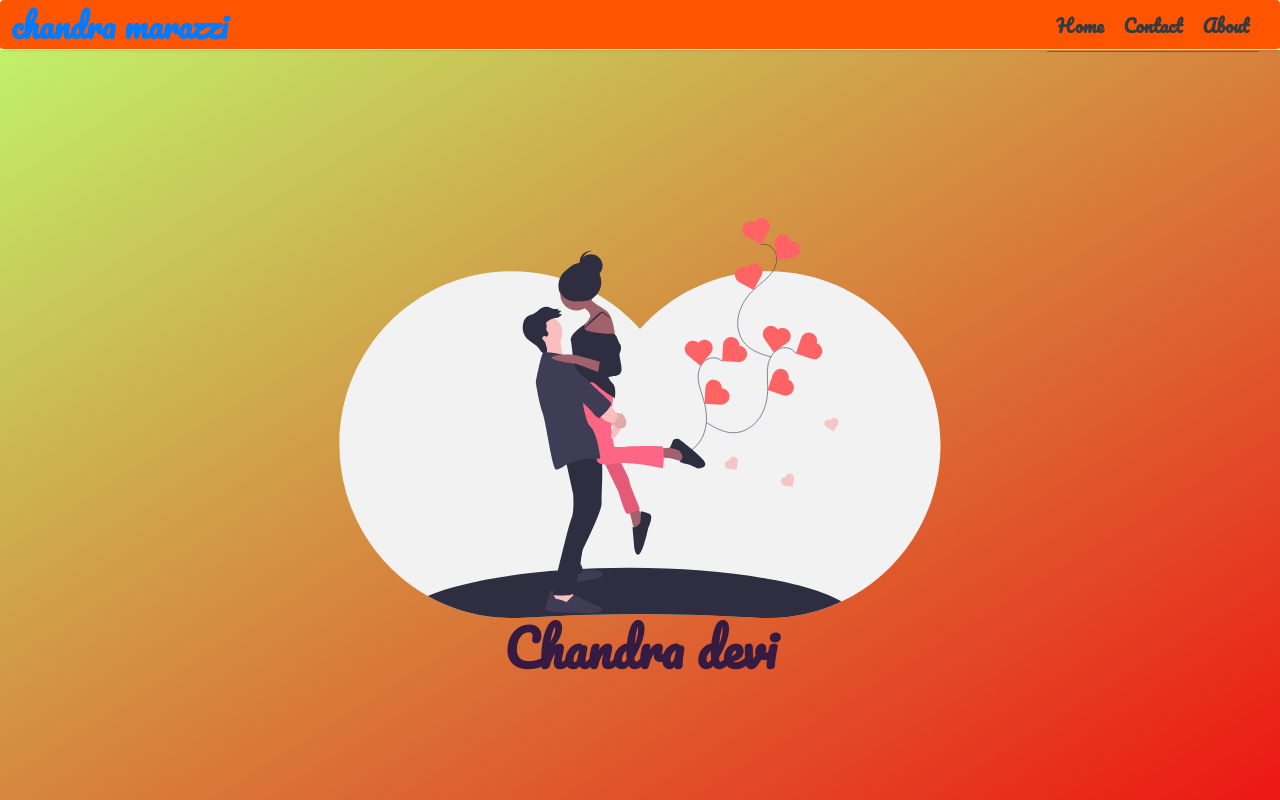
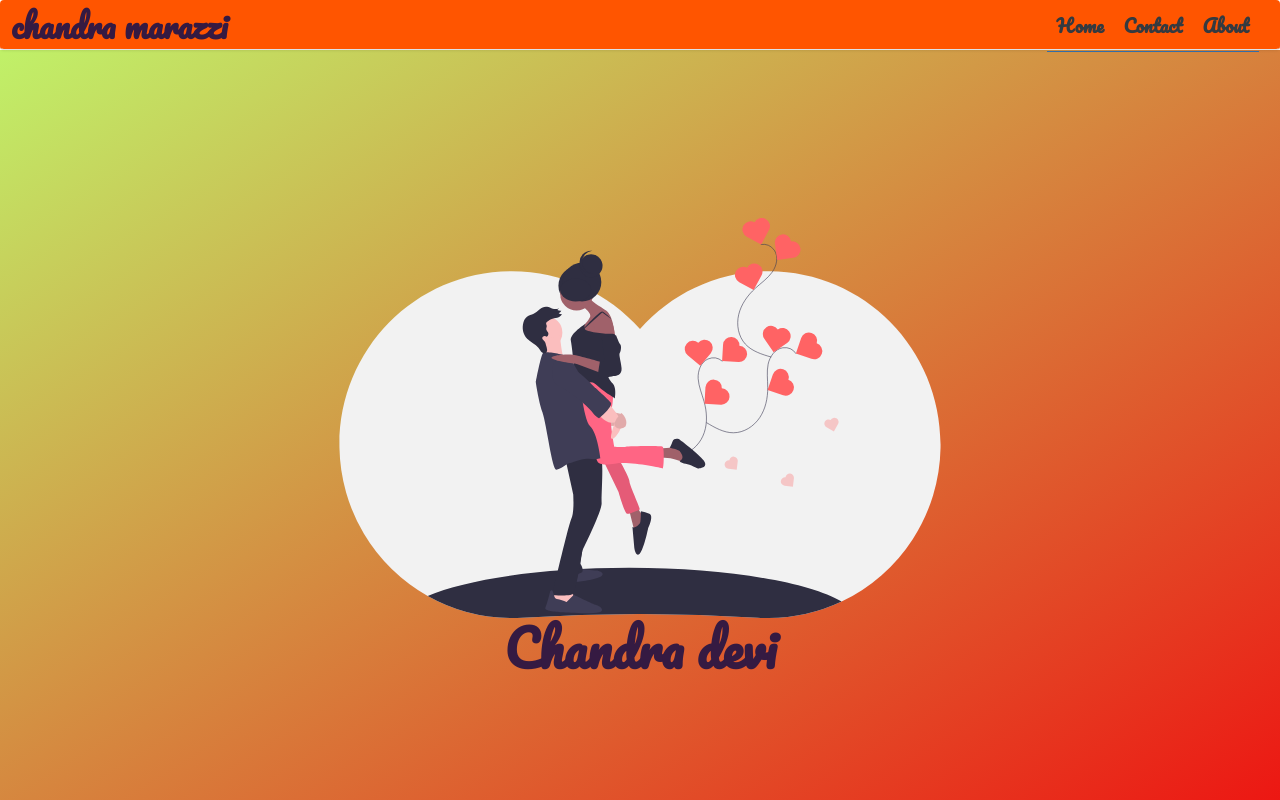
Before and after one commit to reactjslab/ReactNetlifyTest, a React (Create React App) app: page / in a window 1280 px wide. Shown: the top 800 px of the page. Built offline with nearby package versions, Linux system fonts and the light colour scheme.

Commit message:
navbrand color mild

```diff
--- a/src/Component/Footer/Footer.js
+++ b/src/Component/Footer/Footer.js
@@ -1,5 +1,6 @@
 import React from 'react'
 import './Footer.css'
+
 class Footer extends React.Component {
     render() {
         return (
--- a/src/Component/Header/Header.css
+++ b/src/Component/Header/Header.css
@@ -6,6 +6,9 @@
     font-size: 32px;
     font-weight: 600;
 
+}
+.navBrand a{
+    color:#351a42;
 }
 .navel{
     font-family: 'Pacifico', cursive;
```
